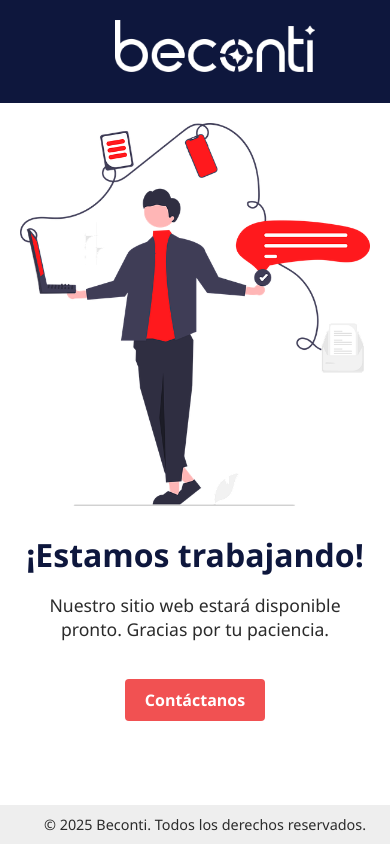
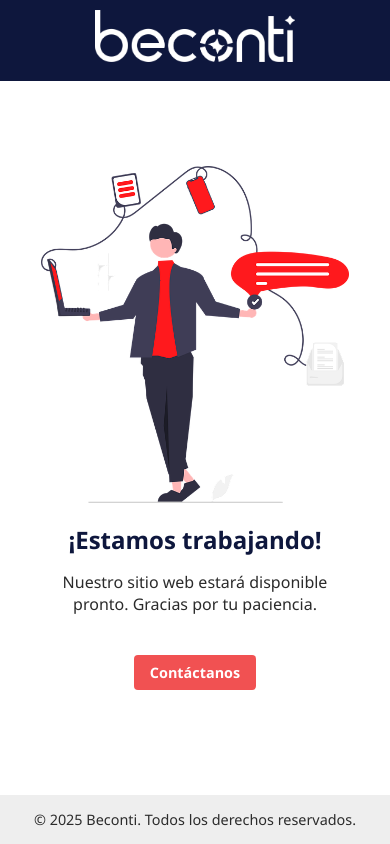
Before and after one commit to alinsonlopez/beconti, a plain HTML site: page index.html in a window 390 px wide. Drawn offline with Linux system fonts and the light colour scheme.

Commit message:
changes in the css to add responsivity to the web and mobile support

```diff
--- a/index.html
+++ b/index.html
@@ -3,18 +3,30 @@
 
 <head>
     <meta charset="UTF-8" />
-    <title>Beconti</title>
+    <meta name="viewport" content="width=device-width, initial-scale=1.0, maximum-scale=1.0, user-scalable=no">
+    <title>Beconti - Contabilidad Digital y Soluciones Innovadoras</title>
+    <meta name="description" content="Beconti es tu aliado digital en contabilidad y asesoría para PYMES chilenas. Digitaliza tus procesos, optimiza tu contabilidad y ahorra tiempo.">
+    <meta name="keywords" content="Beconti, contabilidad digital, asesoría contable, PYMES, Chile, facturación electrónica, software contable, automatización">
+    <meta name="author" content="Beconti">
+    <meta name="robots" content="index, follow">
+    <meta property="og:title" content="Beconti - Contabilidad Digital y Soluciones Innovadoras">
+    <meta property="og:description" content="El futuro es digital, tu contabilidad también. Optimiza tu empresa con nuestras soluciones en la nube.">
+    <meta property="og:image" content="https://tu-sitio.com/img/logo_beconti.png">
+    <meta property="og:url" content="https://beconti.cl">
+    <meta name="twitter:card" content="summary_large_image">
     <link rel="stylesheet" href="style.css">
 </head>
 
 <body>
     <header>
-        <div class="logo"><img src="beconti_white_logo.png" alt="Logo de Beconti"> </div>
+        <div class="logo"><img src="/img/beconti_white_logo.png" alt="Logo de Beconti"></div>
     </header>
 
     <main>
-        <div>
-            <div> <img src="we_are_working.png" alt="Estamos trabajando"></div>
+        <div class="container">
+            <div class="image-container">
+                <img src="/img/we_are_working.png" alt="Estamos trabajando">
+            </div>
             <h1>¡Estamos trabajando!</h1>
             <p>Nuestro sitio web estará disponible pronto. Gracias por tu paciencia.</p>
             <a href="mailto:contacto@beconti.cl" class="btn">Contáctanos</a>
--- a/style.css
+++ b/style.css
@@ -5,85 +5,158 @@
     --color-dark: #2B2B2B;
 }
 
-body {
+* {
     margin: 0;
     padding: 0;
+    box-sizing: border-box;
+}
+
+html, body {
+    height: 100%;
     background-color: var(--color-bg);
     color: var(--color-dark);
     font-family: 'Segoe UI', Tahoma, Geneva, Verdana, sans-serif;
     display: flex;
     flex-direction: column;
-    min-height: 100vh;
+    text-align: center;
+}
+
+header, footer {
+    width: 100%;
+    padding: 10px;
+    position: relative;
+    z-index: 1000;
+    flex-shrink: 0; /* Evita que header y footer se compriman */
 }
 
 header {
-    position: fixed;
-    top: 0;
-    width: 100%;
     background-color: var(--color-primary);
-    padding: 20px;
-    text-align: center;
+    color: #fff;
 }
 
 .logo {
-    font-size: 36px;
+    font-size: 2rem;
     font-weight: bold;
-    color: #fff;
-    letter-spacing: -1px;
-}
-
-img {
-    max-width: 350px;
 }
 
 .logo img {
-    max-width: 200px;
+    max-width: 250px;
     height: auto;
 }
 
 main {
-    flex: 1;
+    flex: 1 0 auto; /* Permite que crezca pero no se encoja */
     display: flex;
+    flex-direction: column;
     justify-content: center;
     align-items: center;
-    text-align: center;
     padding: 20px;
+    width: 100%;
+    min-height: 500px; /* Asegura una altura mínima */
+    overflow-y: auto; /* Permite scroll vertical si es necesario */
+}
+
+.container {
+    max-width: 800px;
+    width: 100%;
+    padding: 20px;
+    display: flex;
+    flex-direction: column;
+    align-items: center;
+}
+
+.image-container {
+    margin-bottom: 20px;
+    max-height: 40vh; /* Limita altura en viewport height */
+    display: flex;
+    align-items: center;
+    justify-content: center;
+}
+
+.image-container img {
+    max-width: 100%;
+    max-height: 100%;
+    object-fit: contain;
 }
 
 h1 {
-    font-size: 2em;
+    font-size: 2.2rem;
     color: var(--color-primary);
-    margin-bottom: 10px;
+    margin-bottom: 15px;
 }
 
 p {
-    font-size: 1.1em;
+    font-size: 1.2rem;
+    max-width: 600px;
+    margin: 0 auto 20px; /* Añadido margen inferior */
+    padding: 0 15px;
 }
 
-footer {
-    position: fixed;
-    bottom: 0;
-    width: 100%;
-    background-color: #eee;
-    text-align: center;
-    padding: 10px;
-    font-size: 0.9em;
-}
-
-/* Botón opcional */
 .btn {
     display: inline-block;
     margin-top: 20px;
+    margin-bottom: 20px; /* Asegura espacio debajo del botón */
     padding: 10px 20px;
     background-color: var(--color-accent);
     color: #fff;
-    border: none;
     border-radius: 4px;
     text-decoration: none;
     font-weight: bold;
-    transition: background-color 0.3s ease;
+    font-size: 1rem;
+    transition: 0.3s;
 }
 
 .btn:hover {
     background-color: #d84546;
 }
+
+footer {
+    background-color: #eee;
+    font-size: 0.9rem;
+    padding: 15px;
+}
+
+/* Pantallas medianas (tablets) */
+@media (min-width: 769px) and (max-width: 1024px) {
+    main {
+        padding: 10px 5px;
+    }
+
+    .container {
+        max-width: 90%;
+    }
+
+    .image-container {
+        max-height: 35vh;
+    }
+}
+
+/* Pantallas pequeñas (móviles) */
+@media (max-width: 768px) {
+    .container {
+        padding: 10px;
+    }
+
+    h1 {
+        font-size: 1.8rem;
+    }
+
+    p {
+        font-size: 1rem;
+    }
+
+    .btn {
+        font-size: 0.9rem;
+        padding: 8px 16px;
+    }
+}
+
+@media (max-width: 480px) {
+    .logo img {
+        max-width: 200px;
+    }
+
+    h1 {
+        font-size: 1.5rem;
+    }
+}
```
Also changed, not shown: img/beconti_white_logo.png (renamed from beconti_white_logo.png), img/we_are_working.png (renamed from we_are_working.png).
